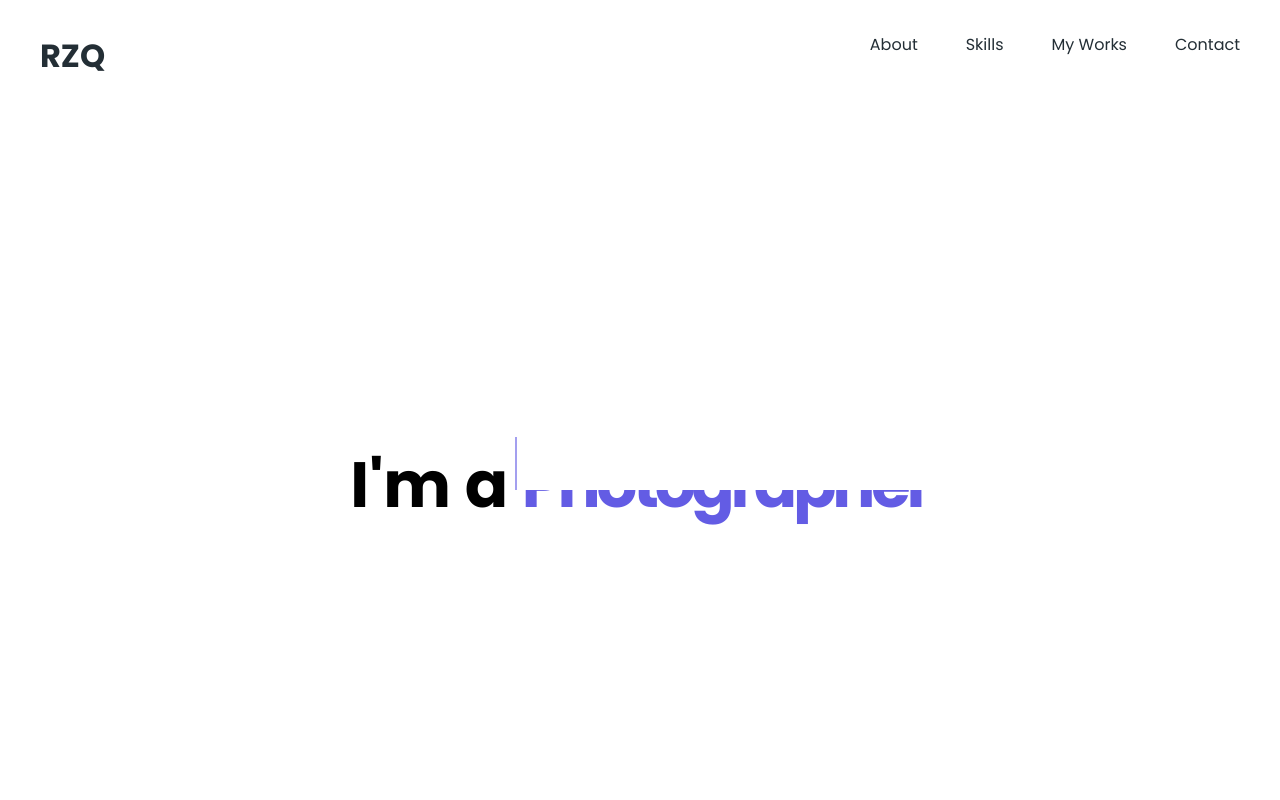
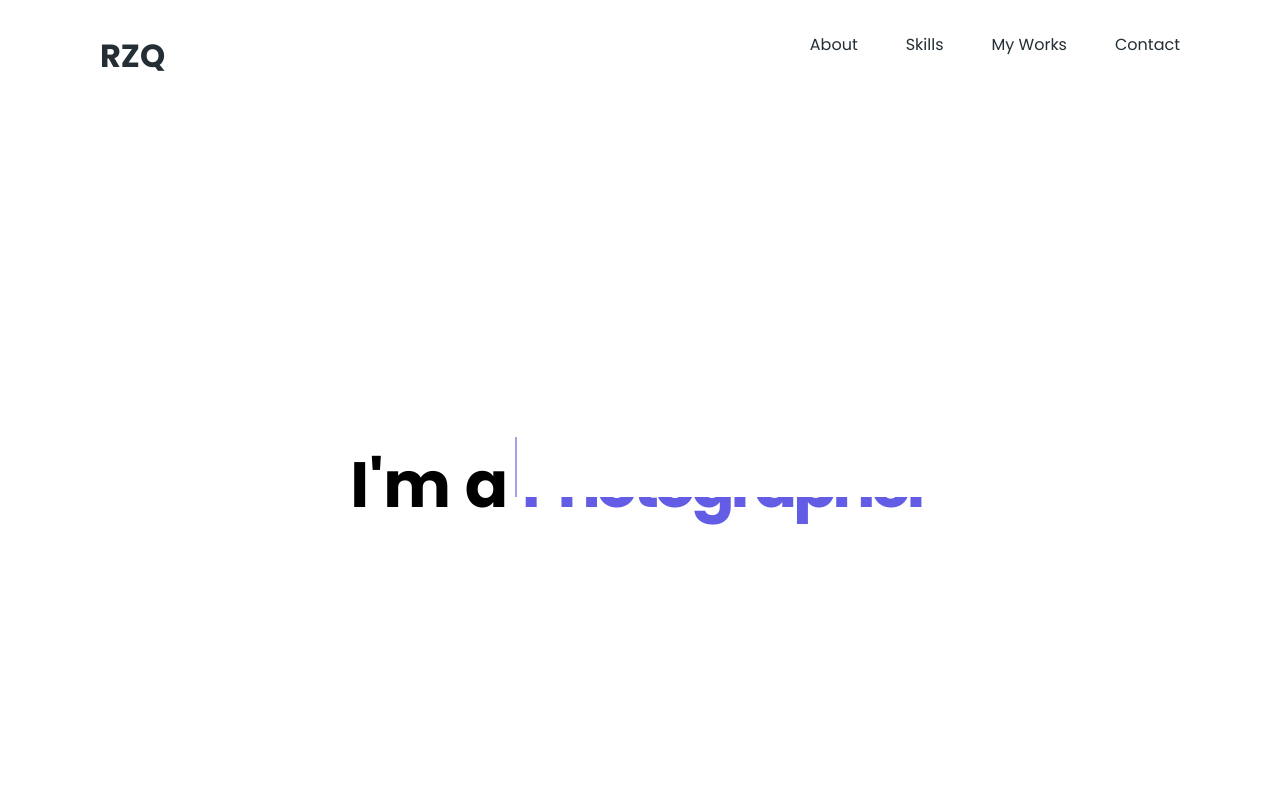
Before and after one commit to rizzmln/personal-portofolio-rizzmln, a plain HTML site: page website-portofolio-rizzqi/index.html in a window 1280 px wide. Shown: the top 800 px of the page. Drawn offline with Linux system fonts and the light colour scheme.

Commit message:
Update style.css

```diff
--- a/website-portofolio-rizzqi/styles/style.css
+++ b/website-portofolio-rizzqi/styles/style.css
@@ -73,7 +73,7 @@
     content: "";
     position: absolute;
     width: calc(100% + 10px);
-    height: 35%;
+    height: 40%;
     background-color: var(--primaryBackgroundColor);
     border-left: 2px solid var(--primaryIconColor);
     right: -13px;
@@ -143,13 +143,13 @@
 }*/
 
 .main-container {
-    width: 1200px;
+    width: 1080px;
     margin: 0 auto;
 }
 
-@media screen and (max-width: 1200px) {
+@media screen and (max-width: 1080px) {
     .main-container{
-        width:90%;
+        width:100%;
     }
 }
 
```
